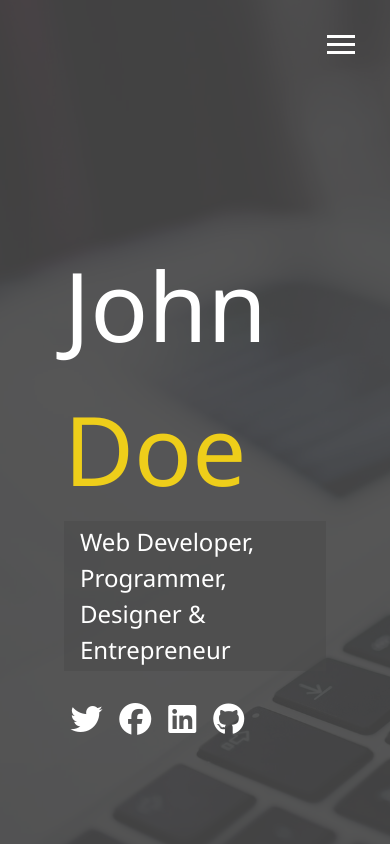
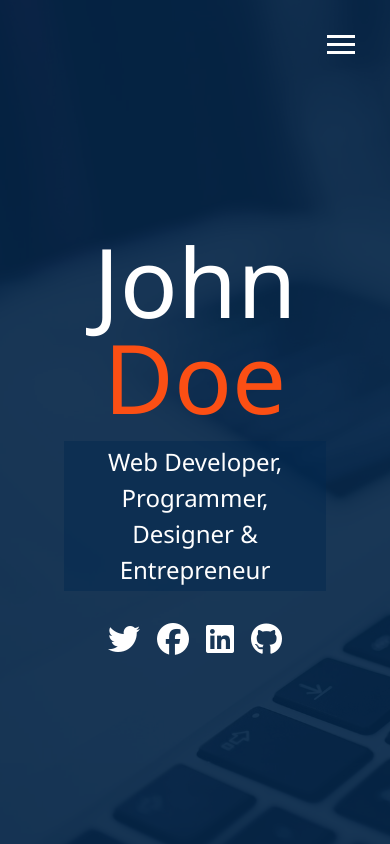
Before and after one commit to SaloRB/modern_portfolio, a website: page dist/index.html in a window 390 px wide. Drawn offline with Linux system fonts and the light colour scheme.

Commit message:
Added media queries and made menu overlay responsive

```diff
--- a/scss/_config.scss
+++ b/scss/_config.scss
@@ -1,5 +1,7 @@
-$primary-color: #444;
-$secondary-color: #eece1a;
+// $primary-color: #444;
+// $secondary-color: #eece1a;
+$primary-color: #002244;
+$secondary-color: #fb4f14;
 $show-home-image: true;
 $home-image: url(../img/background.jpg);
 $background-opacity: 0.9;
@@ -28,3 +30,28 @@ $background-opacity: 0.9;
         }
     }
 }
+
+// Media Query Mixins
+@mixin mediaSm {
+    @media screen and (max-width: 500px) {
+        @content;
+    }
+}
+
+@mixin mediaMd {
+    @media screen and (max-width: 768px) {
+        @content;
+    }
+}
+
+@mixin mediaLg {
+    @media screen and (min-width: 769px) and (max-width: 1170px) {
+        @content;
+    }
+}
+
+@mixin mediaXl {
+    @media screen and (min-width: 1171px) {
+        @content;
+    }
+}
--- /dev/null
+++ b/scss/_mobile.scss
@@ -0,0 +1,55 @@
+// Widescreens
+@include mediaXl {
+}
+
+// Desktop & Laptops
+@include mediaLg {
+}
+
+// Tablets & Small Laptops
+@include mediaMd {
+    main {
+        align-items: center;
+        text-align: center;
+
+        .lg-heading {
+            line-height: 1;
+            margin-bottom: 1rem;
+        }
+    }
+
+    ul.menu-nav,
+    div.menu-branding {
+        float: none;
+        width: 100%;
+        min-height: 0;
+
+        &.show {
+            transform: translate3d(0, 0, 0);
+        }
+    }
+
+    .menu-nav {
+        height: 75vh;
+        transform: translate3d(-100%, 0, 0);
+        font-size: 24px;
+    }
+
+    .menu-branding {
+        height: 25vh;
+        transform: translate3d(100%, 0, 0);
+
+        .portrait {
+            background: url(../img/portrait_small.jpg);
+            width: 150px;
+            height: 150px;
+        }
+    }
+}
+
+// Smartphones
+@include mediaSm {
+    main#home h1 {
+        margin-top: 10vh;
+    }
+}
--- a/scss/main.scss
+++ b/scss/main.scss
@@ -1,5 +1,6 @@
 @import "config";
 @import "menu";
+@import "mobile";
 
 * {
   box-sizing: border-box;
```
Also changed, not shown: dist/css/main.css.
